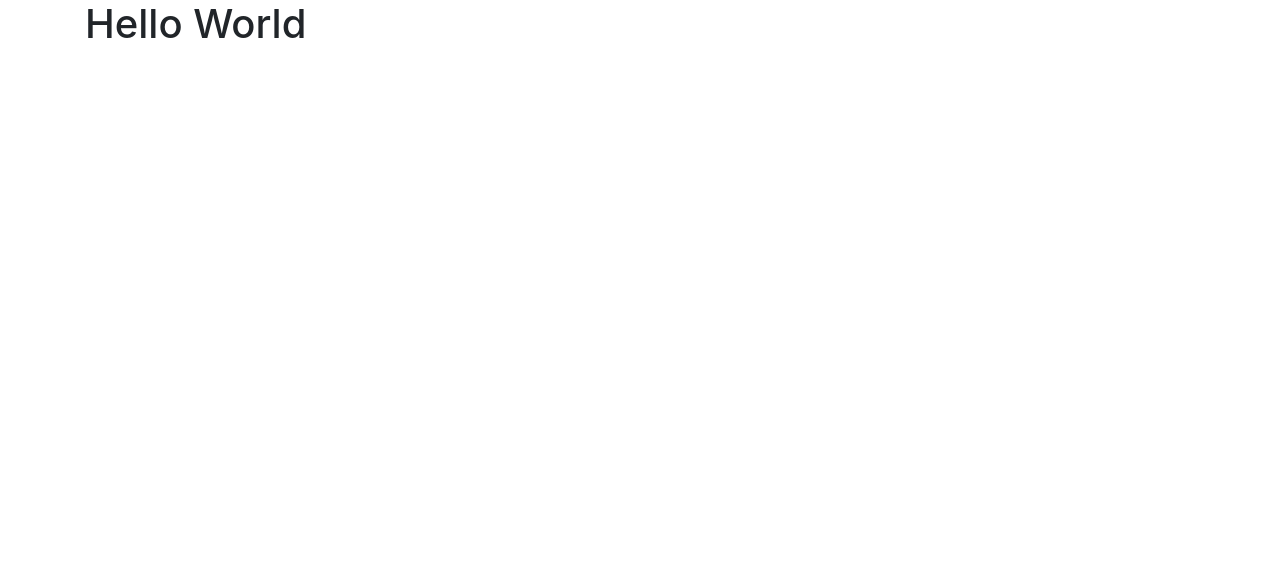
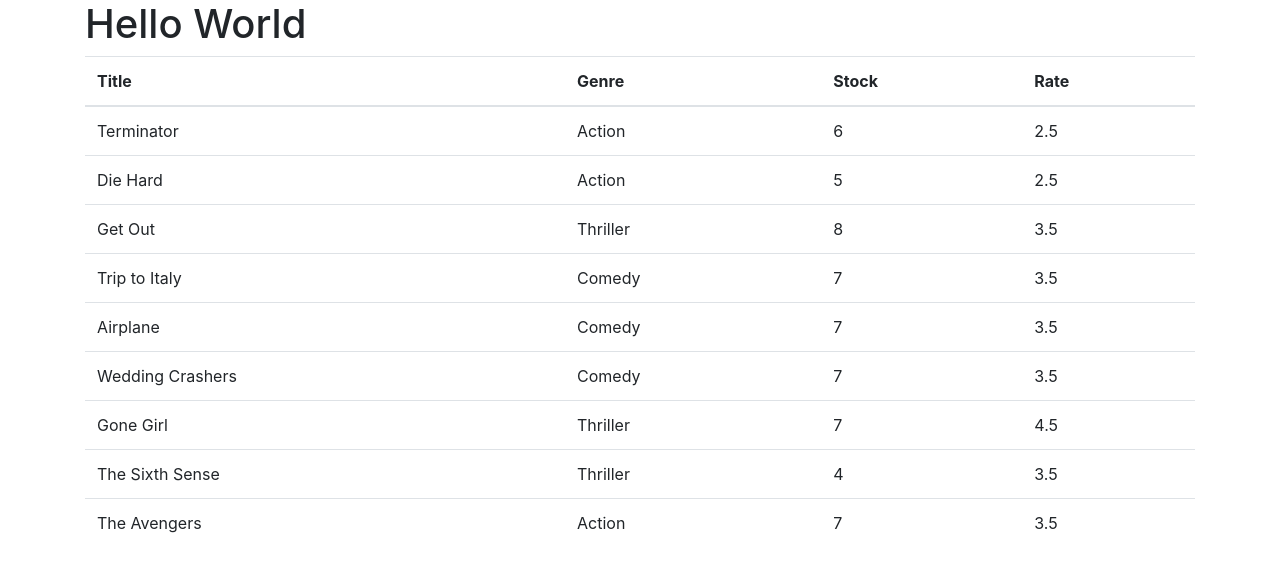
Before and after one commit to kapiljhajhria/vidly_react, a React (Create React App) app: page / in a window 1280 px wide. Shown: the top 572 px of the page. Built offline with nearby package versions, Linux system fonts and the light colour scheme.

Commit message:
movies component created

```diff
--- a/src/App.js
+++ b/src/App.js
@@ -1,11 +1,13 @@
 import React from "react";
 import "./App.css";
+import Movies from "./components/movies";
 
 function App() {
-  return <main
-      className="container">
-    <h1>Hello World</h1>
-  </main>;
+    return <main
+        className="container">
+        <h1>Hello World</h1>
+        <Movies/>
+    </main>;
 }
 
 export default App;
--- /dev/null
+++ b/src/components/movies.jsx
@@ -0,0 +1,37 @@
+import React, {Component} from "react";
+import {getMovies} from "../services/fakeMovieService";
+
+class Movies extends Component {
+    state = {
+        movies: getMovies(),
+    }
+    handleDelete = movie => {
+
+    }
+
+    render() {
+        return (
+            <table className="table">
+                <thead>
+                <tr>
+                    <th>Title</th>
+                    <th>Genre</th>
+                    <th>Stock</th>
+                    <th>Rate</th>
+                </tr>
+                </thead>
+                <tbody>
+                {this.state.movies.map(movie => <tr>
+                    <td>{movie.title}</td>
+                    <td>{movie.genre.name}</td>
+                    <td>{movie.numberInStock}</td>
+                    <td>{movie.dailyRentalRate}</td>
+                </tr>)}
+                </tbody>
+            </table>
+        );
+    }
+
+}
+
+export default Movies;
```
